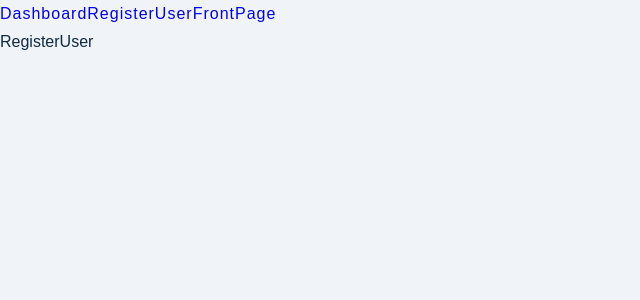
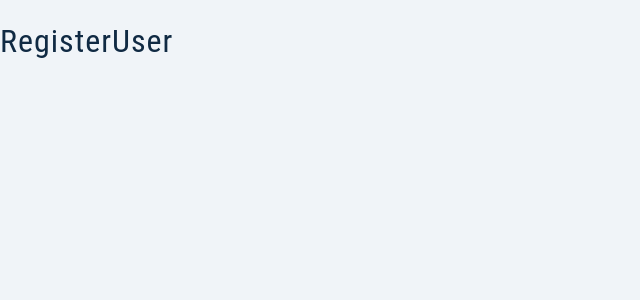
Before and after one commit to SanaaFatemah/Web-Development-Intellijobs, a React (Create React App) app in the folder webapp/: page /RegisterUser in a window 1280 px wide. Shown: the top 300 px of the page, without its empty margins (0-640 px from the left). Built offline with nearby package versions, Linux system fonts and the light colour scheme.

Commit message:
Added Routes and Links

```diff
--- a/webapp/src/App.js
+++ b/webapp/src/App.js
@@ -1,18 +1,14 @@
-import FrontPage from "./pages/FrontPage";
-import { BrowserRouter, Routes, Route, link, Link } from "react-router-dom";
+import { BrowserRouter, Routes, Route } from "react-router-dom";
+import { Dashboard, RegisterUser, FrontPage, ErrorPage } from "./pages";
+
 function App() {
   return (
     <BrowserRouter>
-      <nav>
-        <Link to="/">Dashboard</Link>
-        <Link to="/RegisterUser">RegisterUser</Link>
-        <Link to="/FrontPage">FrontPage</Link>
-      </nav>
       <Routes>
-        <Route path="/" element={<div>Dashboard</div>} />
-        <Route path="/RegisterUser" element={<div>RegisterUser</div>} />
+        <Route path="/" element={<Dashboard></Dashboard>} />
+        <Route path="/RegisterUser" element={<RegisterUser></RegisterUser>} />
         <Route path="/FrontPage" element={<FrontPage></FrontPage>} />
-        <Route path="*" element={<h1>Error Page</h1>} />
+        <Route path="*" element={<ErrorPage></ErrorPage>} />
       </Routes>
     </BrowserRouter>
   );
--- /dev/null
+++ b/webapp/src/pages/DashBoard.js
@@ -0,0 +1,7 @@
+import React from "react";
+
+const DashBoard = () => {
+  return <h1>DashBoard</h1>;
+};
+
+export default DashBoard;
--- /dev/null
+++ b/webapp/src/pages/ErrorPage.js
@@ -0,0 +1,7 @@
+import React from "react";
+
+const ErrorPage = () => {
+  return <h1>ErrorPage</h1>;
+};
+
+export default ErrorPage;
--- /dev/null
+++ b/webapp/src/pages/RegisterUser.js
@@ -0,0 +1,7 @@
+import React from "react";
+
+const RegisterUser = () => {
+  return <h1>RegisterUser</h1>;
+};
+
+export default RegisterUser;
--- /dev/null
+++ b/webapp/src/pages/index.js
@@ -0,0 +1,6 @@
+import Dashboard from "./DashBoard";
+import RegisterUser from "./RegisterUser";
+import ErrorPage from "./ErrorPage";
+import FrontPage from "./FrontPage";
+
+export { Dashboard, FrontPage, ErrorPage, RegisterUser };
```
